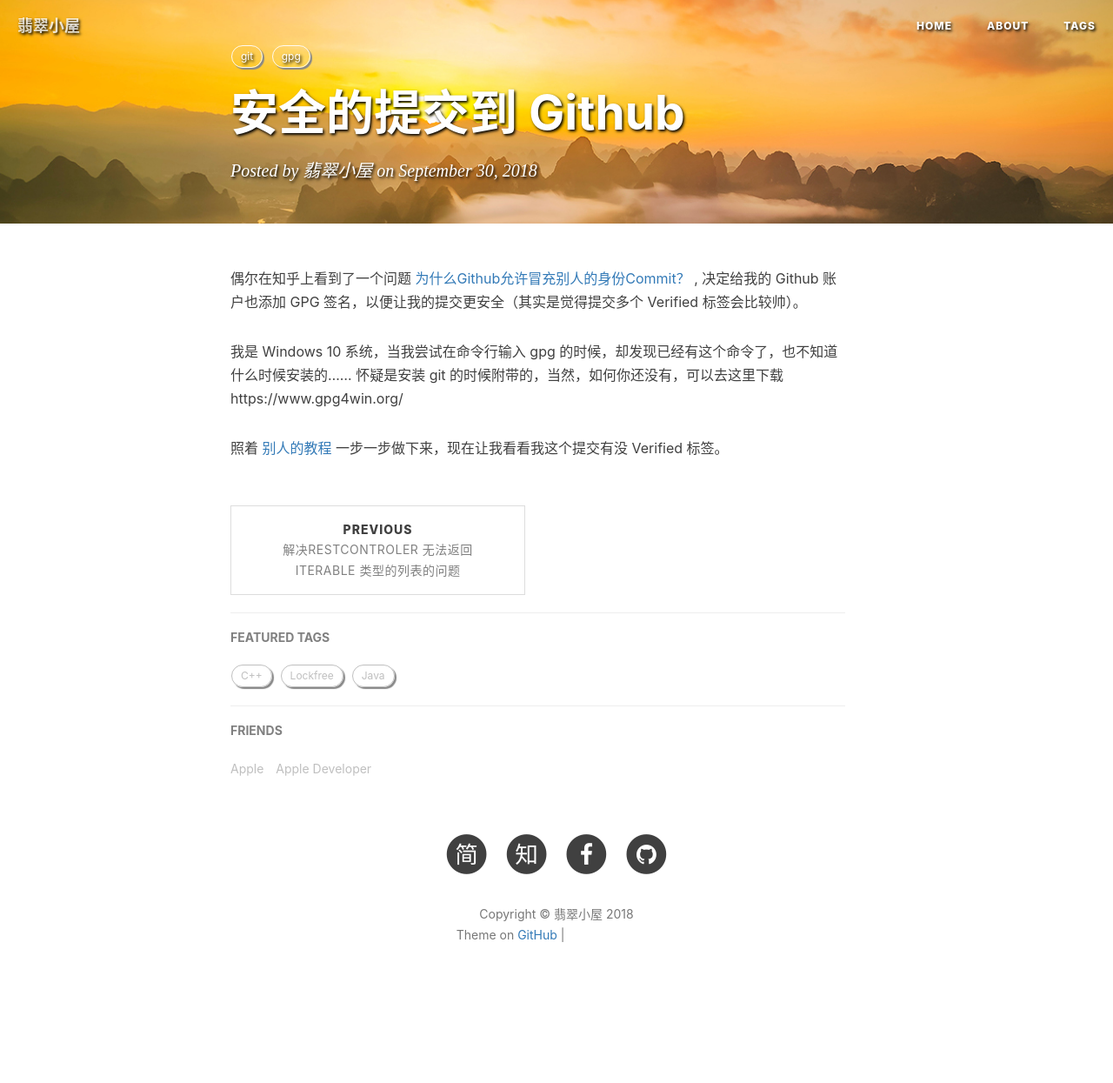
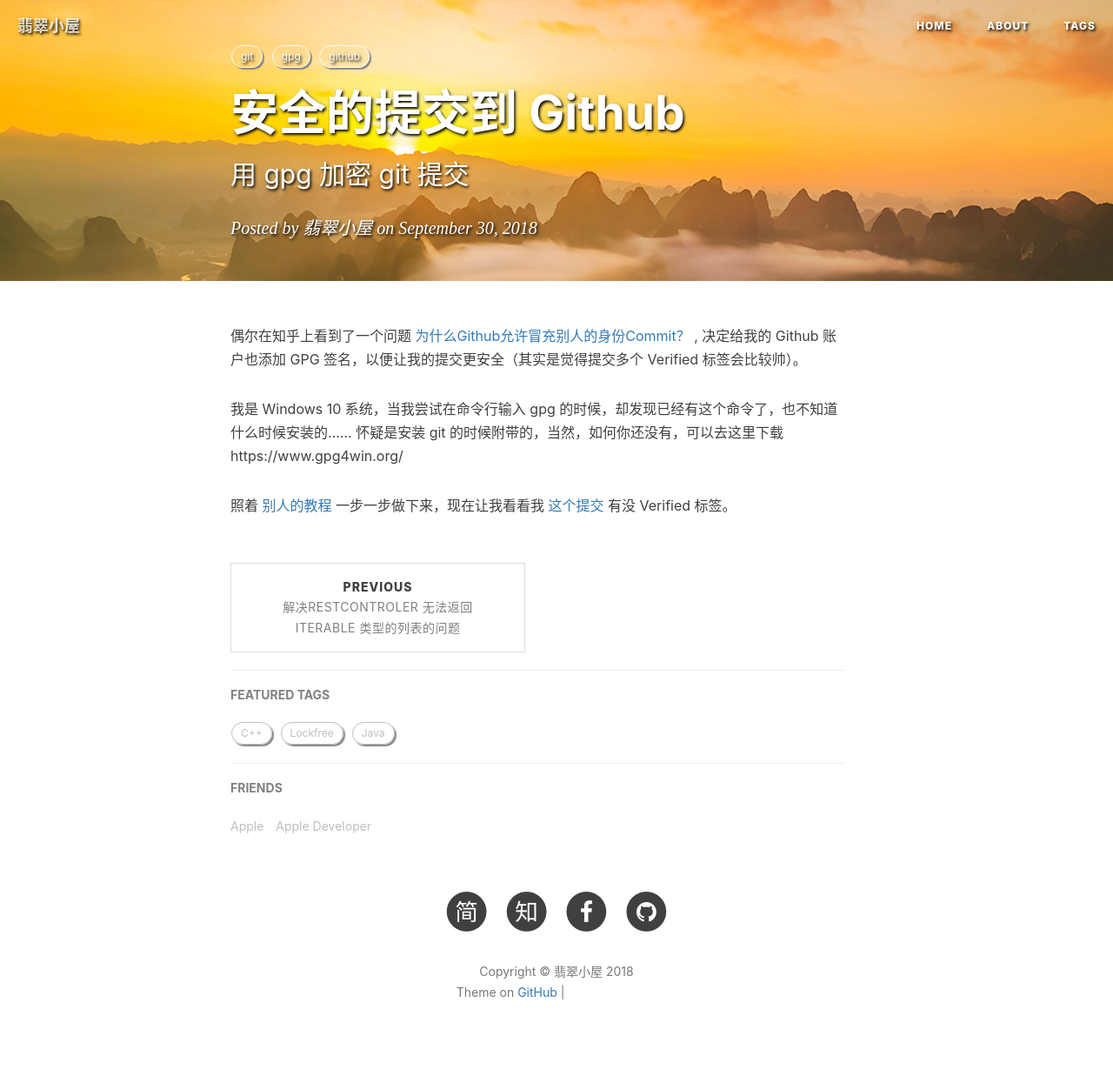
Before and after one commit to jadedrip/jadedrip.github.io, a Jekyll site: the page built from _posts/2018-09-30-gpg4github.md, in a window 1280 px wide. Shown: the whole page at 87% size. Built offline with Jekyll 4.4.1, drawn with Linux system fonts in a browser that asks for light colours; nearby versions of some CDN libraries; comment, search, counter and statistics services are not loaded; before the commit the page ends 1179 px from its top, so only the background shows below that; grey boxes are pictures that could not be loaded.

Commit message:
gpg is safe

```diff
--- a/_config.yml
+++ b/_config.yml
@@ -16,12 +16,12 @@ sidebar-avatar: /img/about-BY-gentle.jpg      # use absolute URL, seeing it's us
 
 # SNS settings
 RSS: false
-# weibo_username:     qiubaiying
+# weibo_username:     jadedrip
 zhihu_username:     jadedrip
 github_username:    jadedrip
 facebook_username:  jadedrip
 jianshu_username:   51ad010a0c8e
-#twitter_username:   qiubaiying
+#twitter_username:   jadedrip
 
 
 
@@ -59,7 +59,7 @@ kramdown:
 
 # Gitalk
 gitalk:
-  enable: true    #是否开启Gitalk评论
+  enable: true`    #是否开启Gitalk评论
   clientID: 8f5cbb294fc033b2a077                            #生成的clientID
   clientSecret: 7bf2c777898d4105097d56c3d49986e4e8d57afe    #生成的clientSecret
   repo: jadedrip.github.io    #仓库名称
--- a/_posts/2018-09-30-gpg4github.md
+++ b/_posts/2018-09-30-gpg4github.md
@@ -1,13 +1,15 @@
 ---
 title: '安全的提交到 Github'
 layout: post
+subtitle: '用 gpg 加密 git 提交'
 tags:
   - git
-  - ' gpg'
-category: Uncategoried
+  - gpg
+  - github
+category: other
 ---
 偶尔在知乎上看到了一个问题 [为什么Github允许冒充别人的身份Commit？](https://www.zhihu.com/question/280774106/answer/416098179) , 决定给我的 Github 账户也添加 GPG 签名，以便让我的提交更安全（其实是觉得提交多个 Verified 标签会比较帅）。
 
 我是 Windows 10 系统，当我尝试在命令行输入 gpg 的时候，却发现已经有这个命令了，也不知道什么时候安装的…… 怀疑是安装 git 的时候附带的，当然，如何你还没有，可以去这里下载 https://www.gpg4win.org/
 
-照着 [别人的教程](https://github.com/longtian/gpg-howto) 一步一步做下来，现在让我看看我这个提交有没 Verified 标签。
+照着 [别人的教程](https://github.com/longtian/gpg-howto) 一步一步做下来，现在让我看看我 [这个提交](https://github.com/jadedrip/jadedrip.github.io) 有没 Verified 标签。
```
